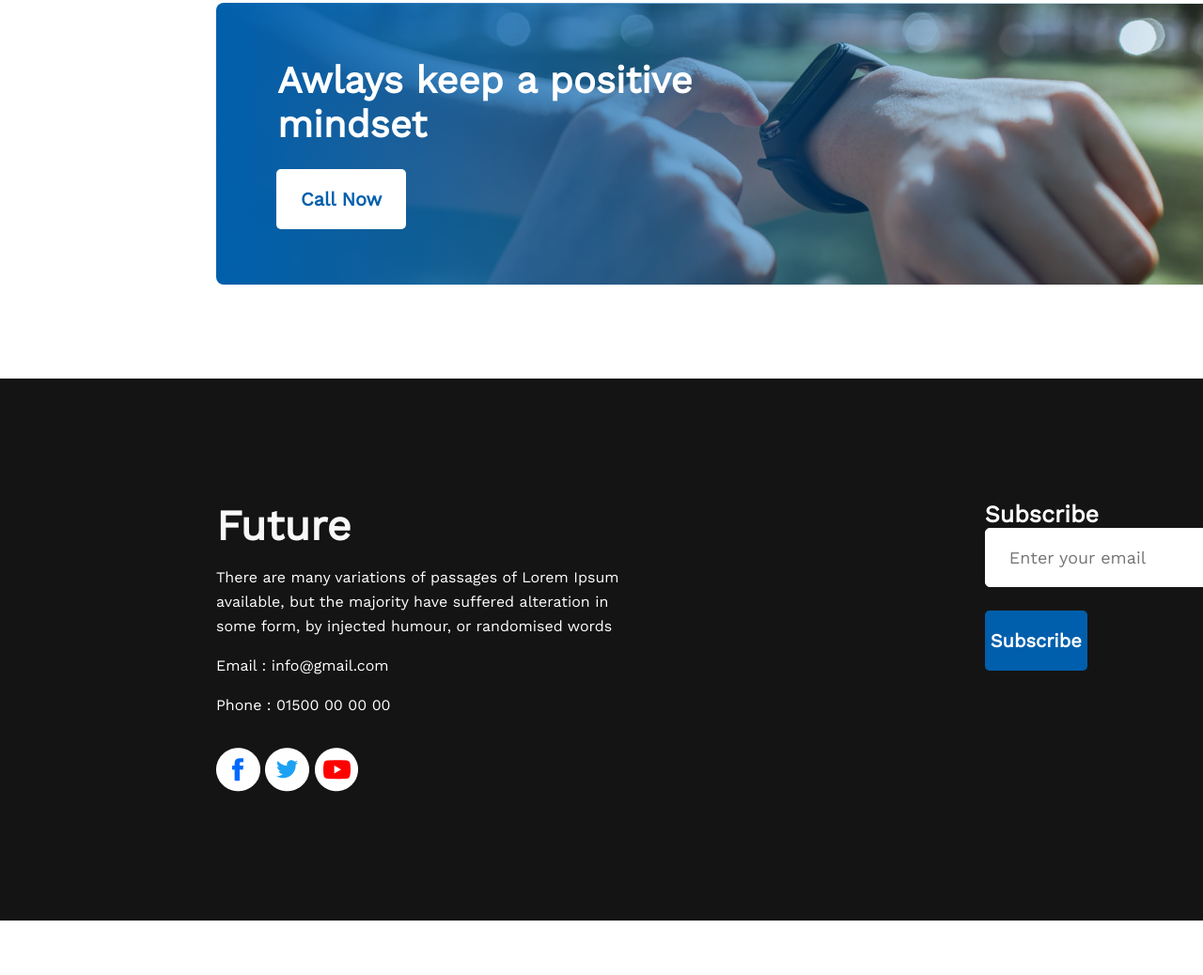
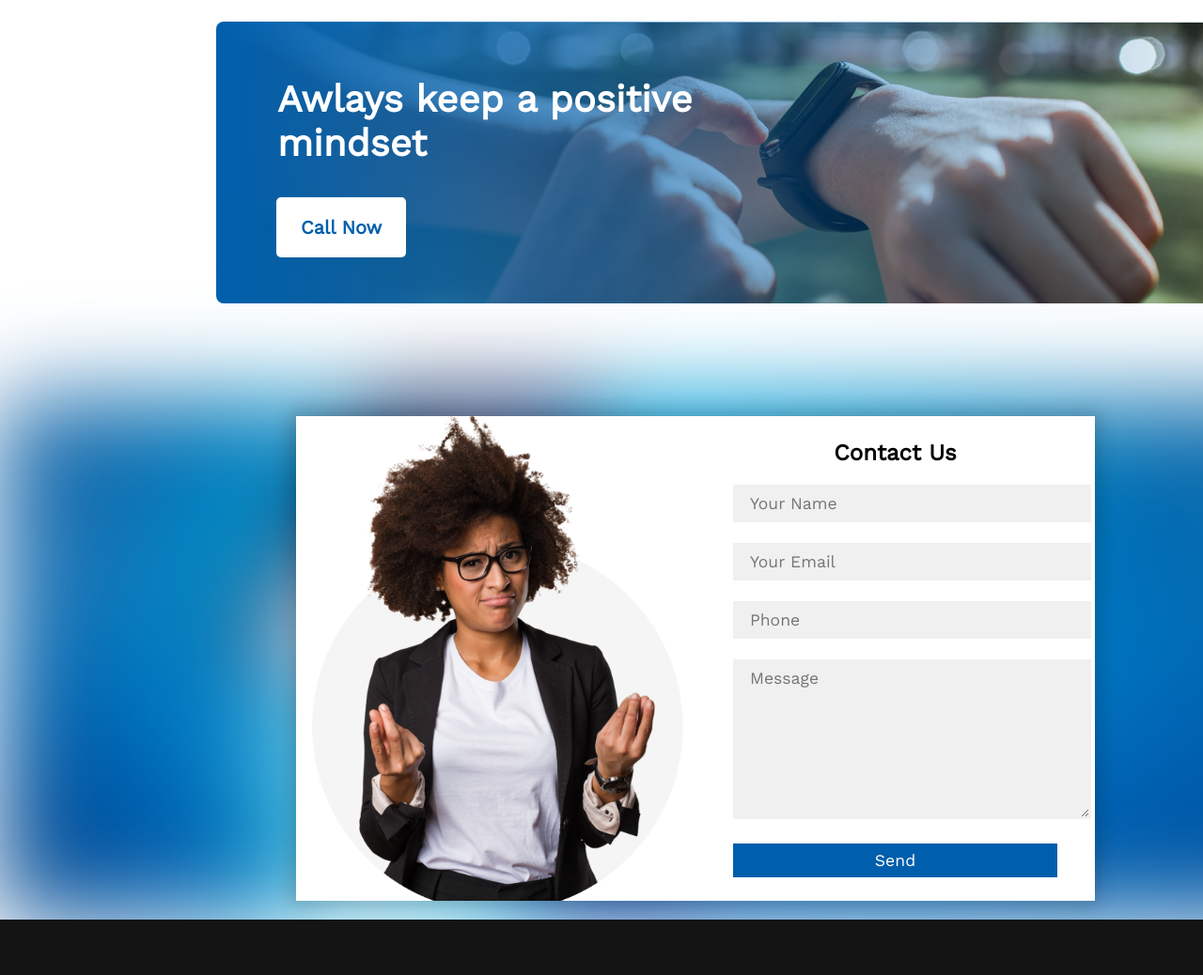
Before and after one commit to 00rofiqulislam00/hero-assignment-1-html, a plain HTML site: page index.html in a window 1280 px wide. Shown: the part 2401-3439 px from the top of the page at 94% size. Before the commit the page ends 3381 px from the top, so only its background shows below. Drawn offline with nearby package versions, Linux system fonts and the light colour scheme.

Commit message:
extra contact section added

```diff
--- a/index.html
+++ b/index.html
@@ -69,18 +69,18 @@
                     <h3 class="item-heading">Web Development</h3>
                     <p class="item-des">I want to start</p>
                 </div>
-                <div >
+                <div>
                     <img class="plan-img" src="./img/icons/js.png" alt="java">
                     <h3 class="item-heading">Javascript</h3>
                     <p class="item-des">I want to learn</p>
                 </div>
-                <div >
+                <div>
                     <img class="plan-img" src="./img/icons/smoke.png" alt="non-smoke">
                     <h3 class="item-heading">Smoking Habit</h3>
                     <p class="item-des">I want to end</p>
                 </div>
                 <div>
-                    <img class="plan-img"  src="./img/icons/ecom.png" alt="ecom">
+                    <img class="plan-img" src="./img/icons/ecom.png" alt="ecom">
                     <h3 class="item-heading">ecommerce</h3>
                     <p class="item-des">I want to develop</p>
                 </div>
@@ -94,16 +94,37 @@
             <h2 class="call-poster-text"> Awlays keep a positive <br> mindset</h2>
             <button class="call-btn">Call Now</button>
         </div>
+        <!-- extra contact section -->
+
+        <div class="area">
+            <div class="contact-box">
+                <div class="left"></div>
+                <div class="right">
+                    <h2>Contact Us</h2>
+                    <input type="text" class="field" placeholder="Your Name">
+                    <input type="text" class="field" placeholder="Your Email">
+                    <input type="text" class="field" placeholder="Phone">
+                    <textarea placeholder="Message" class="field"></textarea>
+                    <button class="btn">Send</button>
+                </div>
+            </div>
+        </div>
+
+
 
     </main>
 
+
+
+
     <!--footer section-->
     <footer class="footer-warp">
-        <div >
+        <div>
             <h2 class="footer-heading">Future</h2>
             <p class="footer-text">There are many variations of passages of Lorem Ipsum
-               <br> available, but the majority have suffered alteration in
-               <br> some form, by injected humour, or randomised words</p>
+                <br> available, but the majority have suffered alteration in
+                <br> some form, by injected humour, or randomised words
+            </p>
             <p class="footer-text">Email : info@gmail.com</p>
             <p class="footer-text">Phone : 01500 00 00 00</p>
             <div class="social">
@@ -118,10 +139,10 @@
             <h2 class="subscribe">Subscribe</h2>
 
             <div class="form">
-            <input type="email" class="form__email" placeholder="Enter your email" />
+                <input type="email" class="form__email" placeholder="Enter your email" />
             </div>
 
-              <button class="sub-btn"> Subscribe</button>
+            <button class="sub-btn"> Subscribe</button>
         </div>
     </footer>
 
--- a/styles/main.css
+++ b/styles/main.css
@@ -157,6 +157,90 @@
     margin: 24px 0 0 64px;
 }
 
+/* extra contact section*/
+
+.area{
+	position: relative;
+	width: 100%;
+	height: 100%;
+	display: flex;
+	justify-content: center;
+	align-items: center;
+	padding: 20px 100px;
+}
+
+.area:after{
+	content: '';
+	position: absolute;
+	width: 100%;
+	height: 100%;
+	left: 0;
+	top: 0;
+	background: url("/img/banner/banner3.png") no-repeat center;
+	background-size: cover;
+	filter: blur(50px);
+	z-index: -1;
+}
+.contact-box{
+	max-width: 850px;
+	display: grid;
+	grid-template-columns: repeat(2, 1fr);
+	justify-content: center;
+	align-items: center;
+	text-align: center;
+	background-color: #fff;
+	box-shadow: 0px 0px 19px 5px rgba(0,0,0,0.19);
+}
+
+.left{
+	background: url("/img/person.png") no-repeat center;
+	background-size: cover;
+	height: 100%;
+}
+
+.right{
+	padding: 25px 40px;
+}
+
+h2{
+	position: relative;
+	padding: 0 0 10px;
+	margin-bottom: 10px;
+}
+
+
+.field{
+	width: 100%;
+	border: 2px solid rgba(0, 0, 0, 0);
+	outline: none;
+	background-color: rgba(230, 230, 230, 0.6);
+	padding: 0.5rem 1rem;
+	font-size: 1.1rem;
+	margin-bottom: 22px;
+	transition: .3s;
+}
+
+
+textarea{
+	min-height: 150px;
+}
+
+.btn{
+	width: 100%;
+	padding: 0.5rem 1rem;
+	background-color:#005FAC ;
+	color: #fff;
+	font-size: 1.1rem;
+	border: none;
+	outline: none;
+
+}
+
+.btn:hover{
+    background-color: #06345b;
+}
+
+
 /* footer section styles*/
 .footer-warp {
     width: 1600px;
```
